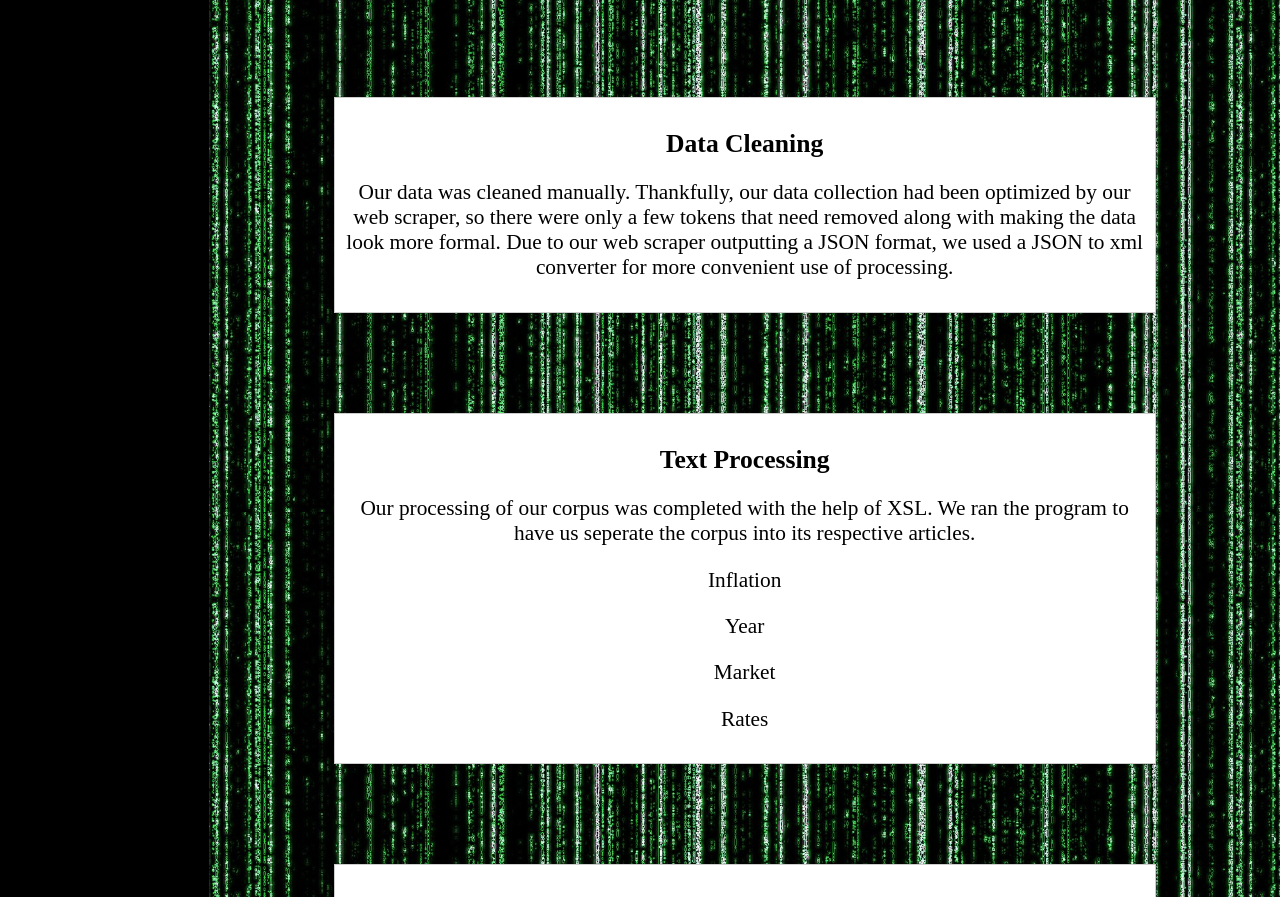
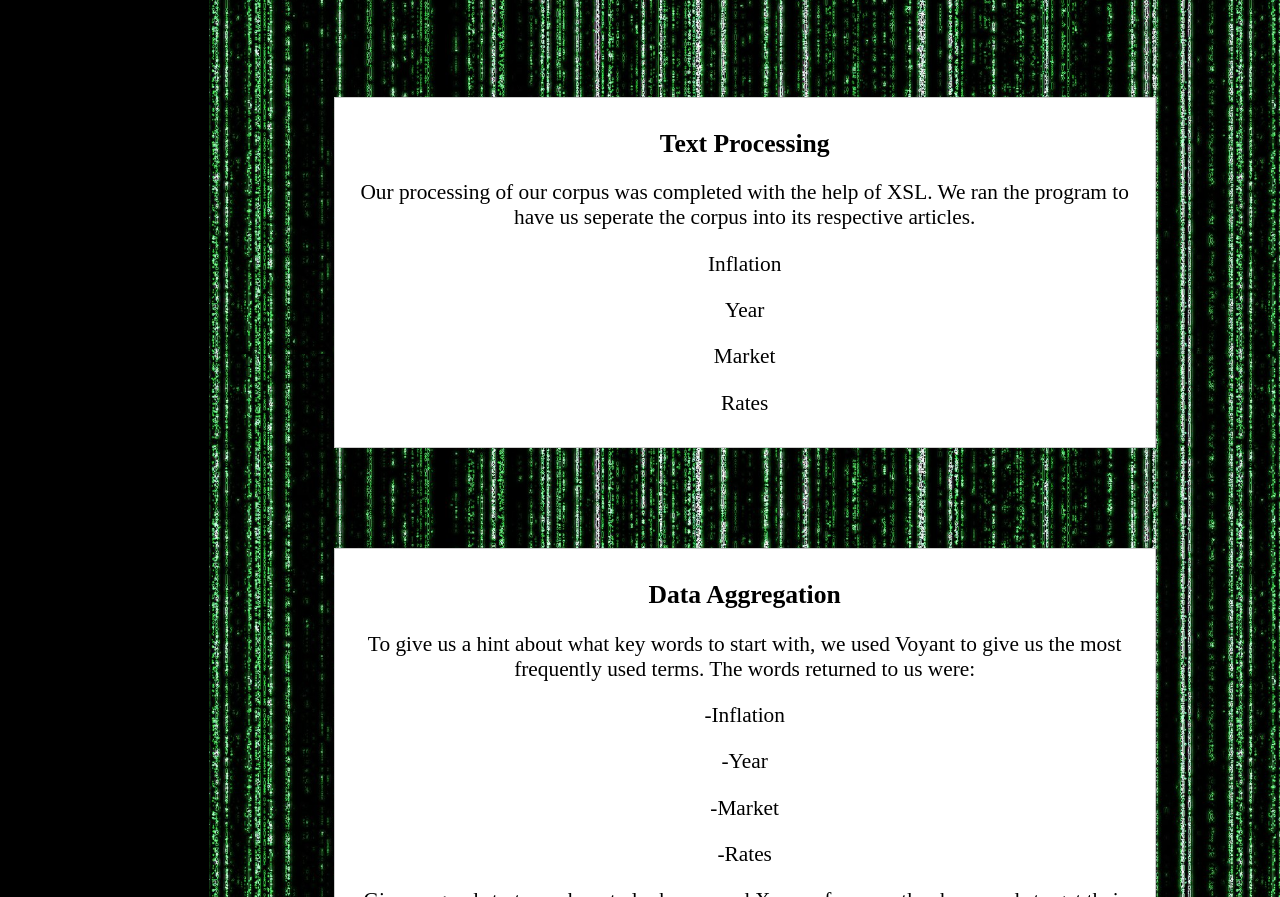
Before and after one commit to Cal16king/Finance-Sentiment-Analysis, a plain HTML site: page docs/method.html in a window 1280 px wide. Shown: the part 958-1855 px from the top of the page. Drawn offline with Linux system fonts and the light colour scheme.

Commit message:
fixing labels

```diff
--- a/docs/method.html
+++ b/docs/method.html
@@ -32,10 +32,6 @@
                     </h2>
                     <p>The data underwent manual cleaning to ensure quality. This process involved removing duplicate articles and adding corresponding dates to the records. Human sentiment was appended to each article to facilitate future analysis. Additionally, the JSON data was converted to XML, providing more format options for flexible analysis.
                     </p>
-                </div>
-                <div class="container">
-                    <h2>Data Cleaning</h2>
-                    <p>Our data was cleaned manually. Thankfully, our data collection had been optimized by our web scraper, so there were only a few tokens that need removed along with making the data look more formal. Due to our web scraper outputting a JSON format, we used a JSON to xml converter for more convenient use of processing.</p>
                 </div>
                 <div class="container">
                     <h2>Text Processing</h2>
```
